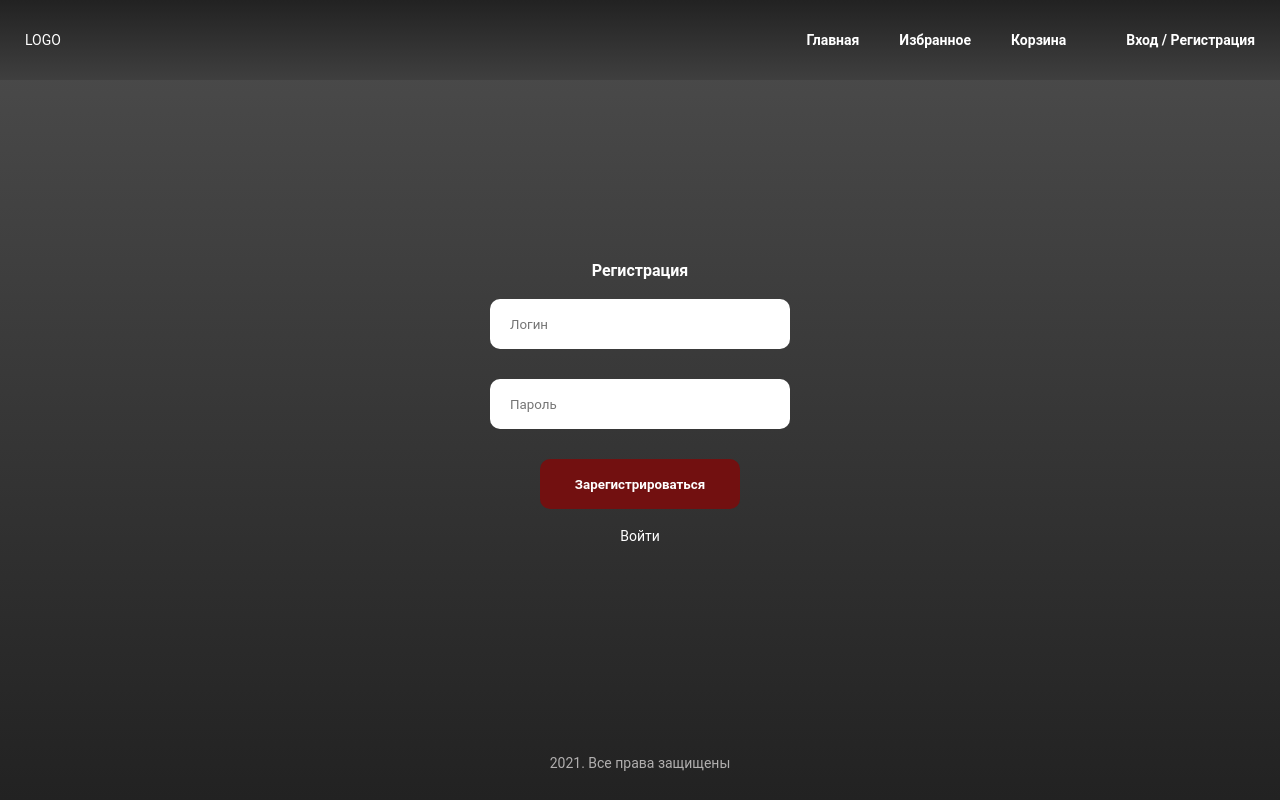
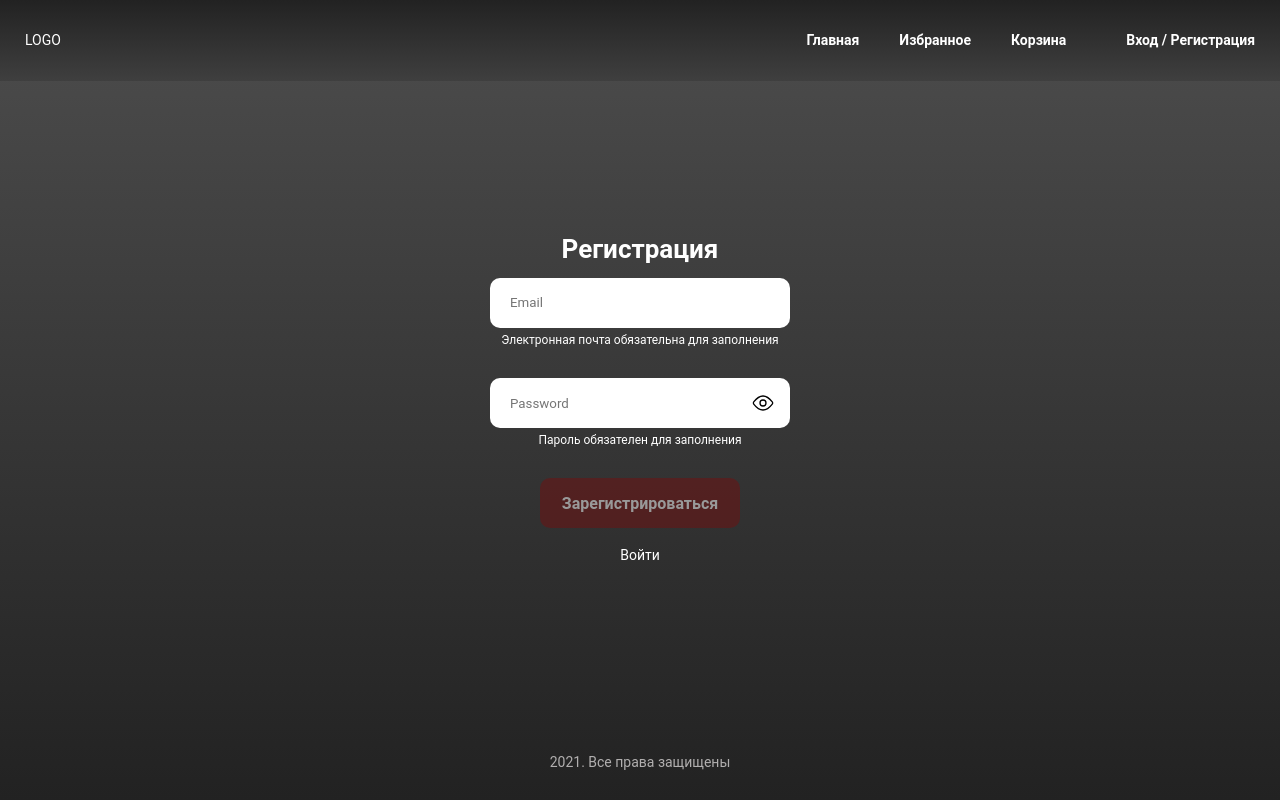
Before and after one commit to Yuri-Simonov/Diplom_of_course_by_Minin, a React (Create React App) app: page /registration in a window 1280 px wide. Built offline with nearby package versions, Linux system fonts and the light colour scheme.

Commit message:
сделана валидация регистрации и поиск товаров через инпут поиска

```diff
--- a/src/app/components/auth_and_registration/authorization.jsx
+++ b/src/app/components/auth_and_registration/authorization.jsx
@@ -11,7 +11,7 @@ const Authorization = () => {
                         <form action="#" className="authorization__form">
                             <input
                                 type="text"
-                                className="authorization__login"
+                                className="authorization__email"
                                 placeholder="Логин"
                             />
                             <input
--- /dev/null
+++ b/src/app/components/auth_and_registration/inputs.jsx
@@ -0,0 +1,76 @@
+import React, { useState } from "react";
+import propTypes from "prop-types";
+
+const Inputs = ({
+    type,
+    onChange,
+    value,
+    error,
+    classNameInput,
+    messagePlaceholder,
+    name
+}) => {
+    const [showPassword, setShowPassword] = useState(false);
+    const toggleShowPassword = () => {
+        setShowPassword((prevState) => !prevState);
+    };
+
+    return (
+        <article>
+            <input
+                type={showPassword ? "text" : type}
+                name={name}
+                className={classNameInput}
+                placeholder={messagePlaceholder}
+                onChange={onChange}
+                value={value}
+            />
+            {error && <p>{error[name]}</p>}
+            {type === "password" && (
+                <svg
+                    className={
+                        "authorization__password-eye" +
+                        (showPassword
+                            ? " authorization__password-eye-open"
+                            : "")
+                    }
+                    onClick={toggleShowPassword}
+                    width="24"
+                    height="24"
+                    viewBox="0 0 24 24"
+                    fill="none"
+                    xmlns="http://www.w3.org/2000/svg"
+                >
+                    <path
+                        d="M21.257 10.962C21.731 11.582 21.731 12.419 21.257 13.038C19.764 14.987 16.182 19 12 19C7.81801 19 4.23601 14.987 2.74301 13.038C2.51239 12.7411 2.38721 12.3759 2.38721 12C2.38721 11.6241 2.51239 11.2589 2.74301 10.962C4.23601 9.013 7.81801 5 12 5C16.182 5 19.764 9.013 21.257 10.962V10.962Z"
+                        stroke="black"
+                        stroke-width="1.3"
+                        stroke-linecap="round"
+                        stroke-linejoin="round"
+                    />
+                    <path
+                        d="M12 15C13.6569 15 15 13.6569 15 12C15 10.3431 13.6569 9 12 9C10.3431 9 9 10.3431 9 12C9 13.6569 10.3431 15 12 15Z"
+                        stroke="black"
+                        stroke-width="1.3"
+                        stroke-linecap="round"
+                        stroke-linejoin="round"
+                    />
+                </svg>
+            )}
+        </article>
+    );
+};
+Inputs.defaultProps = {
+    type: "text"
+};
+Inputs.propTypes = {
+    type: propTypes.string,
+    name: propTypes.string,
+    messagePlaceholder: propTypes.string,
+    classNameInput: propTypes.string,
+    onChange: propTypes.func,
+    value: propTypes.string,
+    error: propTypes.object
+};
+
+export default Inputs;
--- a/src/app/components/auth_and_registration/registration.jsx
+++ b/src/app/components/auth_and_registration/registration.jsx
@@ -1,28 +1,104 @@
-import React from "react";
+import React, { useState, useEffect } from "react";
+
 import { Link } from "react-router-dom";
+import { validator } from "../../../utils/validator";
+import Inputs from "./inputs";
 
 const Registration = () => {
+    const [data, setData] = useState({ email: "", password: "" });
+    const [errors, setErrors] = useState();
+    const handleChange = ({ target }) => {
+        setData((prevState) => ({
+            ...prevState,
+            [target.name]: target.value
+        }));
+    };
+
+    const validatorConfig = {
+        email: {
+            isRequired: {
+                message: "Электронная почта обязательна для заполнения"
+            },
+            isEmail: {
+                message: "Электронная почта введена некорректно"
+            }
+        },
+        password: {
+            isRequired: {
+                message: "Пароль обязателен для заполнения"
+            },
+            isCapitalSymbol: {
+                message:
+                    "Пароль должен содержать как минимум одну заглавную букву"
+            },
+            isContainDigit: {
+                message: "Пароль должен содержать как минимум одно число"
+            },
+            minValue: {
+                message: "Пароль должен содержать как минимум 8 знаков",
+                value: 8
+            }
+        }
+    };
+
+    let isValidValue = false;
+    if (errors && Object.keys(errors).length === 0) {
+        isValidValue = true;
+    }
+    useEffect(() => {
+        validate();
+    }, [data]);
+    /* eslint no-unreachable-loop: ["error", { "ignore": ["ForInStatement", "ForOfStatement"] }] */
+    const validate = () => {
+        const errors = validator(data, validatorConfig);
+        setErrors(errors);
+        return Object.keys(errors).length === 0;
+    };
+
+    const handleSubmit = (event) => {
+        event.preventDefault();
+        const isValid = validate();
+        if (!isValid) return;
+        console.log(data);
+    };
+
+    const getSubmittClasses = () => {
+        return (
+            "authorization__submit" +
+            (!isValidValue ? " authorization__submit" + "-not-active" : "")
+        );
+    };
+
     return (
         <main className="shop authorization">
             <div className="container">
                 <section className="authorization__body">
                     <h2 className="authorization__title title">Регистрация</h2>
-                    <form action="#" className="authorization__form">
-                        <input
-                            type="text"
-                            className="authorization__login"
-                            placeholder="Логин"
+                    <form
+                        action="#"
+                        className="authorization__form"
+                        onSubmit={handleSubmit}
+                    >
+                        <Inputs
+                            name="email"
+                            value={data.email}
+                            onChange={handleChange}
+                            error={errors}
+                            messagePlaceholder="Email"
+                            classNameInput="authorization__email"
                         />
-                        <input
+                        <Inputs
                             type="password"
-                            className="authorization__password"
-                            placeholder="Пароль"
+                            name="password"
+                            value={data.password}
+                            onChange={handleChange}
+                            error={errors}
+                            messagePlaceholder="Password"
+                            classNameInput="authorization__password"
                         />
-                        <input
-                            type="submit"
-                            className="authorization__submit"
-                            value="Зарегистрироваться"
-                        />
+                        <button className={getSubmittClasses()}>
+                            Зарегистрироваться
+                        </button>
                     </form>
                     <Link
                         to="/authorization"
--- a/src/app/components/search/search.jsx
+++ b/src/app/components/search/search.jsx
@@ -1,6 +1,7 @@
 import React from "react";
+import PropTypes from "prop-types";
 
-const Search = () => {
+const Search = ({ searchValue, changeValueSearch }) => {
     return (
         <section className="shop__search search">
             <form action="#" className="search__form">
@@ -8,15 +9,21 @@ const Search = () => {
                     type="text"
                     className="search__input"
                     placeholder="Поиск товаров"
+                    value={searchValue}
+                    onChange={(event) => changeValueSearch(event)}
                 />
-                <input
+                {/*  <input
                     type="submit"
                     className="search__submit"
                     value="Искать"
-                />
+                /> */}
             </form>
         </section>
     );
 };
+Search.propTypes = {
+    searchValue: PropTypes.string,
+    changeValueSearch: PropTypes.func
+};
 
 export default Search;
--- a/src/scss/authorization.scss
+++ b/src/scss/authorization.scss
@@ -14,6 +14,7 @@
 
     &__title.title {
         margin-bottom: 20px;
+        font-size: 26px;
     }
 
     &__form {
@@ -23,23 +24,52 @@
         flex-wrap: wrap;
         flex-direction: column;
         gap: 30px;
+        article {
+            position: relative;
+            display: flex;
+            justify-content: center;
+            align-items: center;
+            flex-wrap: wrap;
+            flex-direction: column;
+            gap: 5px;
+            p {
+                font-size: 12px;
+                max-width: 300px;
+                text-align: center;
+            }
+        }
     }
 
-	&__login {
+    &__email {
     }
 
     &__password {
+        padding-right: 40px !important;
+        &-eye {
+            position: absolute;
+            top: 25px;
+            right: 15px;
+            transform: translateY(-50%);
+            &-open {
+                opacity: 0.5;
             }
-	&__login,
+        }
+    }
+    &__email,
     &__password,
     &__submit {
         min-width: 300px;
         height: 50px;
         padding: 10px 20px;
         border-radius: 10px;
+        &-not-active {
+            opacity: 0.5;
+            pointer-events: none;
+        }
     }
 
     &__submit {
+        font-size: 16px;
         min-width: 200px;
         color: white;
         background-color: $color-red;
--- a/src/scss/style.scss
+++ b/src/scss/style.scss
@@ -26,6 +26,8 @@ $color-gray: #828282;
 
 body {
     font-family: "Roboto", sans-serif;
+    font-size: 14px;
+    line-height: 110%;
 }
 main {
     flex: 1 1 auto;
--- /dev/null
+++ b/src/utils/validator.js
@@ -0,0 +1,46 @@
+export function validator(data, config) {
+    const errors = {};
+    function validate(validateMethod, data, config) {
+        let statusValidate;
+        switch (validateMethod) {
+            case "isRequired":
+                statusValidate = data.trim() === "";
+                break;
+            case "isEmail": {
+                const emailRegExp = /^\S+@\S+\.\S+$/g;
+                statusValidate = !emailRegExp.test(data);
+                break;
+            }
+            case "isCapitalSymbol": {
+                const capitalRegExp = /[A-Z]+/g;
+                statusValidate = !capitalRegExp.test(data);
+                break;
+            }
+            case "isContainDigit": {
+                const digitRegExp = /\d+/g;
+                statusValidate = !digitRegExp.test(data);
+                break;
+            }
+            case "minValue": {
+                statusValidate = data.length < config.value;
+                break;
+            }
+            default:
+                break;
+        }
+        if (statusValidate) return config.message;
+    }
+    for (const fieldName in data) {
+        for (const validateMethod in config[fieldName]) {
+            const error = validate(
+                validateMethod,
+                data[fieldName],
+                config[fieldName][validateMethod]
+            );
+            if (error && !errors[fieldName]) {
+                errors[fieldName] = error;
+            }
+        }
+    }
+    return errors;
+}
```
Also changed, not shown: src/app/components/products/productsPage/productsList.jsx (+36 -6 lines), public/img/eye-password.svg (added). Lines whose indentation alone changed are shown as unchanged.
